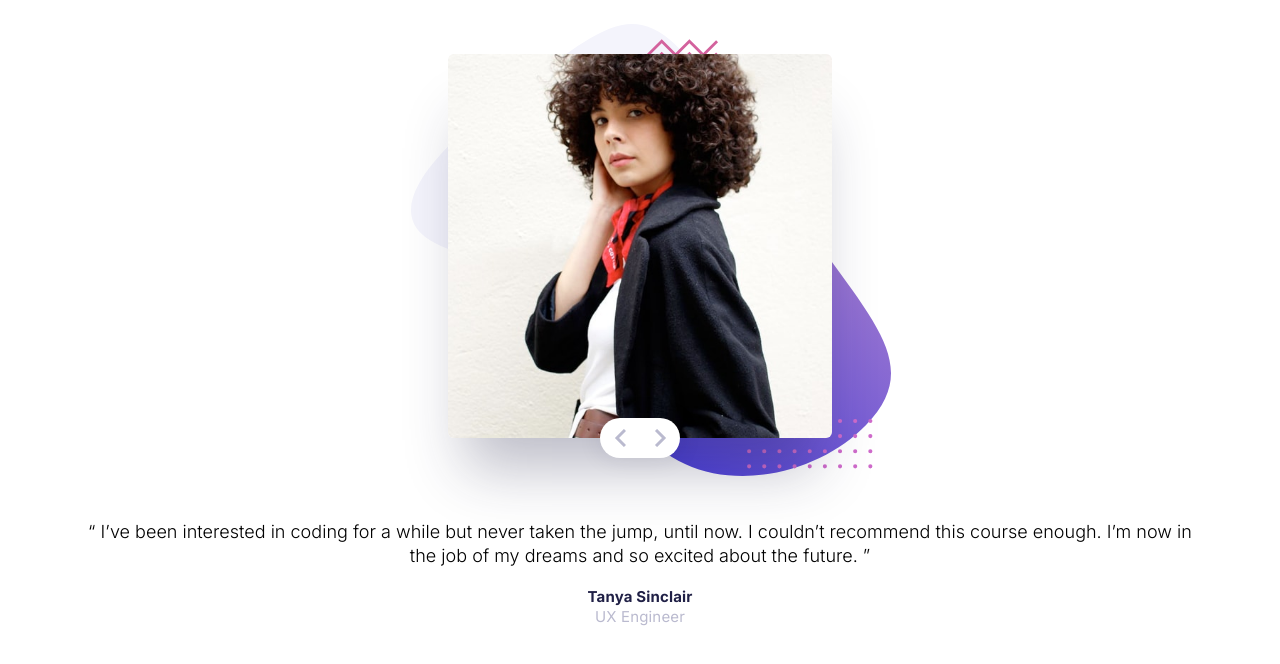
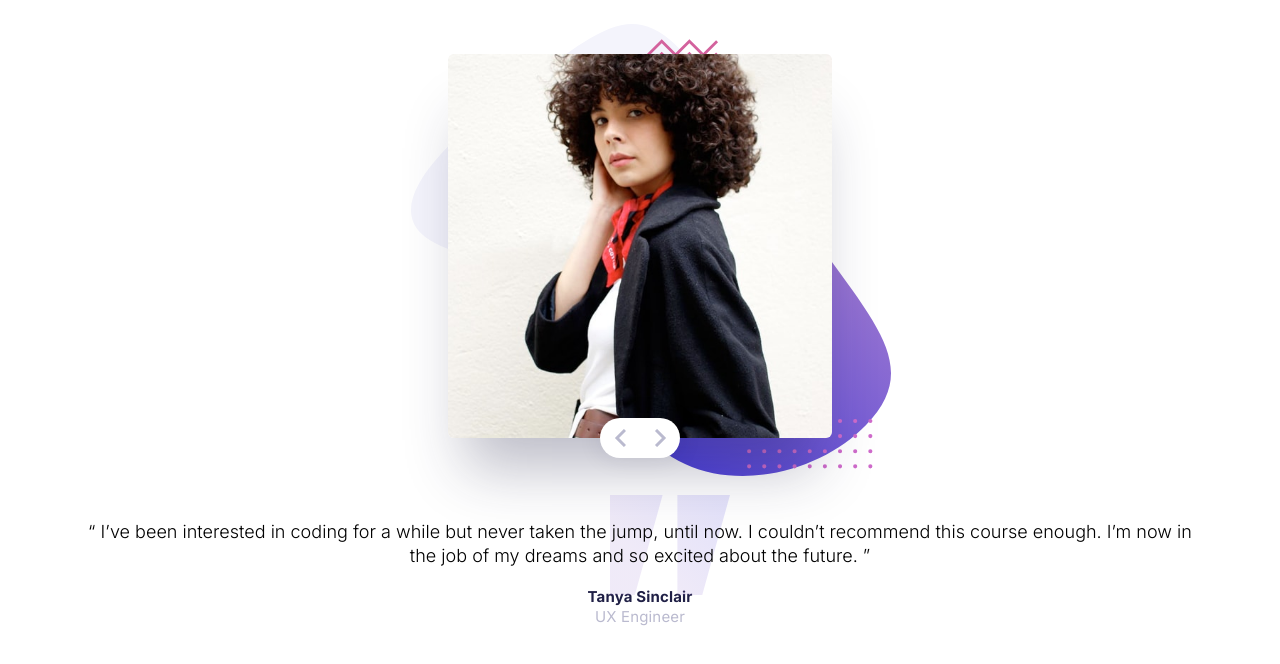
Before and after one commit to haquanq-frontendmentor/coding-bootcamp-testimonials-slider, a website built with Vite: page src/index.html in a window 1280 px wide. Built offline with nearby package versions, Linux system fonts and the light colour scheme; files whose address does not match are found by name.

Commit message:
Fix CSS image path

```diff
--- a/src/css/components/testimonials.css
+++ b/src/css/components/testimonials.css
@@ -134,7 +134,7 @@
         }
 
         &::before {
-            content: url("../assets/images/pattern-quotes.svg");
+            content: url("/assets/images/pattern-quotes.svg");
             top: -1.5625rem;
             left: 50%;
             transform: translateX(-50%);
```
